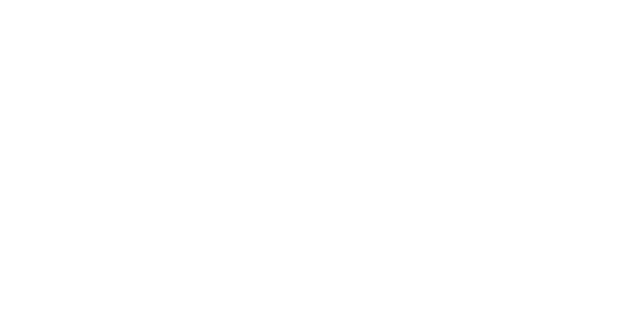
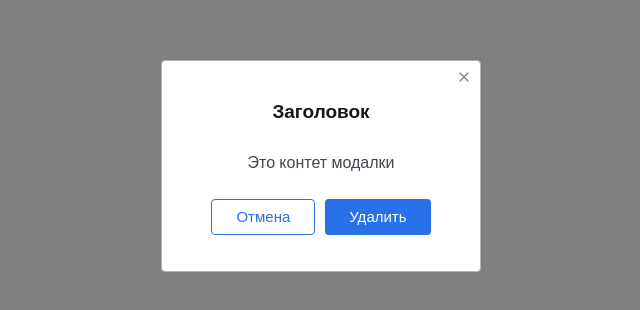
Before and after one commit to isHardCoded/pingpals-fullstack, a React app in the folder frontend/: page / in a window 1280 px wide. Shown: the part 234-544 px from the top of the page, without its empty margins (319-959 px from the left). Built offline with nearby package versions, Linux system fonts and the light colour scheme; the HTML template or start-up script is replaced by a standard one.

Commit message:
Сверстали модалку

```diff
--- a/frontend/src/App.tsx
+++ b/frontend/src/App.tsx
@@ -1,3 +1,19 @@
+import { useState } from "react";
+import { Modal } from "./components/ui/modal";
+import { Button } from "./components/ui/button";
+
 export function App() {
-  return <></>
+  const [open, setOpen] = useState(true)
+
+  return <>
+    <Modal isOpen={open} title="Заголовок" description="Это контет модалки" onClose={() => setOpen(false)}
+  secondaryAction={{
+    label: 'Отмена',
+    onClick: () => setOpen(false),
+  }}
+  primaryAction={{
+    label: 'Удалить',
+    onClick: () => alert('Удаление'),
+  }} />
+  </>
 }
--- a/frontend/src/components/ui/button/styles.module.css
+++ b/frontend/src/components/ui/button/styles.module.css
@@ -12,7 +12,7 @@
 
 
   gap: var(--gap-8);
-  padding: var(--gap-16) var(--gap-28);
+  padding: var(--gap-8) var(--gap-24);
   border-radius: var(--radius-4);
   font: var(--typography-button);
 
--- /dev/null
+++ b/frontend/src/components/ui/modal/Modal.tsx
@@ -0,0 +1,69 @@
+import type { ModalProps } from './types';
+import { Button } from '../button';
+import s from './styles.module.css';
+
+export function Modal({
+  isOpen,
+  title,
+  description,
+  primaryAction,
+  secondaryAction,
+  onClose,
+  className,
+}: ModalProps) {
+  if (!isOpen) {
+    return null;
+  }
+
+  return (
+    <div className={s.overlay} onClick={onClose}>
+      <div
+        className={[s.root, className].filter(Boolean).join(' ')}
+        onClick={(e) => e.stopPropagation()}
+        role="dialog"
+        aria-modal="true"
+      >
+        {(title || onClose) && (
+          <div className={s.header}>
+            {title && <h6 className={s.title}>{title}</h6>}
+            {onClose && (
+              <button
+                className={s.close}
+                onClick={onClose}
+                aria-label="Close modal"
+              >
+                <img src="icons/close.svg" alt="" />
+              </button>
+            )}
+          </div>
+        )}
+
+        {description && <div className={s.description}>{description}</div>}
+
+        {(primaryAction || secondaryAction) && (
+          <div className={s.footer}>
+            {secondaryAction && (
+              <Button
+                appearance="secondary"
+                onClick={secondaryAction.onClick}
+                disabled={secondaryAction.disabled}
+              >
+                {secondaryAction.label}
+              </Button>
+            )}
+
+            {primaryAction && (
+              <Button
+                appearance="primary"
+                onClick={primaryAction.onClick}
+                disabled={primaryAction.disabled}
+              >
+                {primaryAction.label}
+              </Button>
+            )}
+          </div>
+        )}
+      </div>
+    </div>
+  );
+}
--- /dev/null
+++ b/frontend/src/components/ui/modal/index.ts
@@ -0,0 +1,2 @@
+export { Modal } from './Modal'
+export type { ModalProps } from './types'
--- /dev/null
+++ b/frontend/src/components/ui/modal/styles.module.css
@@ -0,0 +1,49 @@
+.overlay {
+  position: fixed;
+  inset: 0;
+  background: rgba(0, 0, 0, 0.5);
+  display: flex;
+  align-items: center;
+  justify-content: center;
+  z-index: 1000;
+}
+
+.root {
+  background-color: white;
+  border-radius: 4px;
+  min-width: 320px;
+  max-width: 90vw;
+  padding: 36px;
+  border: 1px solid #AEB3BC;
+  display: flex;
+  flex-direction: column;
+  align-items: center;
+  justify-content: center;
+  gap: 24px;
+  position: relative;
+}
+
+.title {
+  color: #14181F; /* TODO: Вынести цвет в переменную */
+  font-size: 19px;
+}
+
+.description {
+  color: #414750;
+  font-size: 16px;
+}
+
+.close {
+  position: absolute;
+  right: 8px;
+  top: 8px;
+  background: none;
+  border: none;
+  cursor: pointer;
+}
+
+.footer {
+  display: flex;
+  justify-content: space-between;
+  gap: 10px;
+}
--- /dev/null
+++ b/frontend/src/components/ui/modal/types.ts
@@ -0,0 +1,19 @@
+import type { ReactNode } from 'react';
+
+export type ModalAction = {
+  label: string;
+  onClick: VoidFunction;
+  disabled?: boolean;
+};
+
+export type ModalProps = {
+  isOpen: boolean;
+  title?: string;
+  description?: ReactNode;
+
+  primaryAction?: ModalAction;
+  secondaryAction?: ModalAction;
+
+  onClose?: VoidFunction;
+  className?: string;
+};
--- a/frontend/src/styles/globals.css
+++ b/frontend/src/styles/globals.css
@@ -5,6 +5,8 @@
     margin: 0;
     padding: 0;
 }
+
+/* TODO: Поменять шрифт */
 
 /* https://www.figma.com/design/7p3AMeat79NYO6dtzZ0ieK/Simple-UI-Kit--Free-Design-System---Community-?node-id=33-420&t=qSFPQ3kkMGZILphs-0 */
 
```
Also changed, not shown: frontend/public/icons/close.svg (added).
